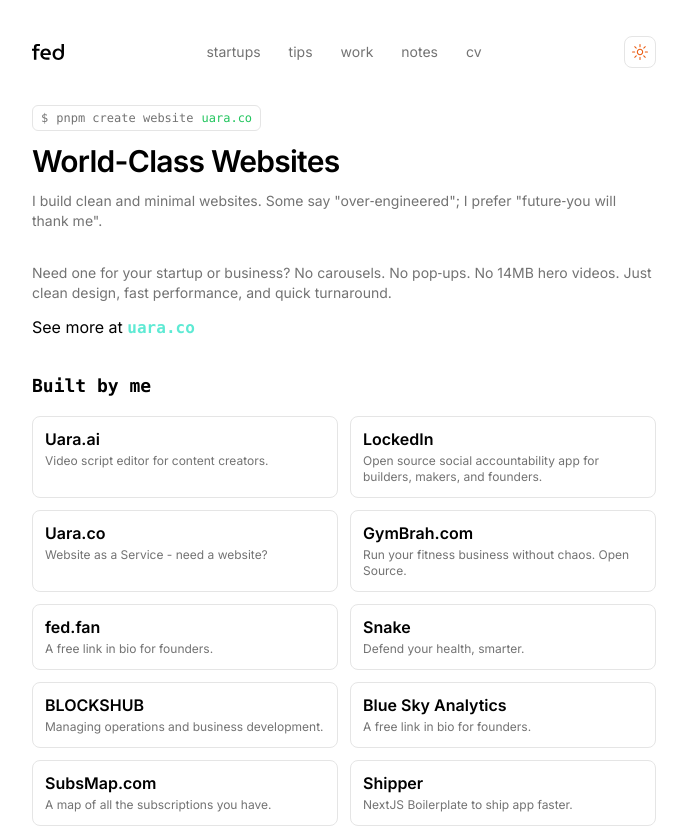
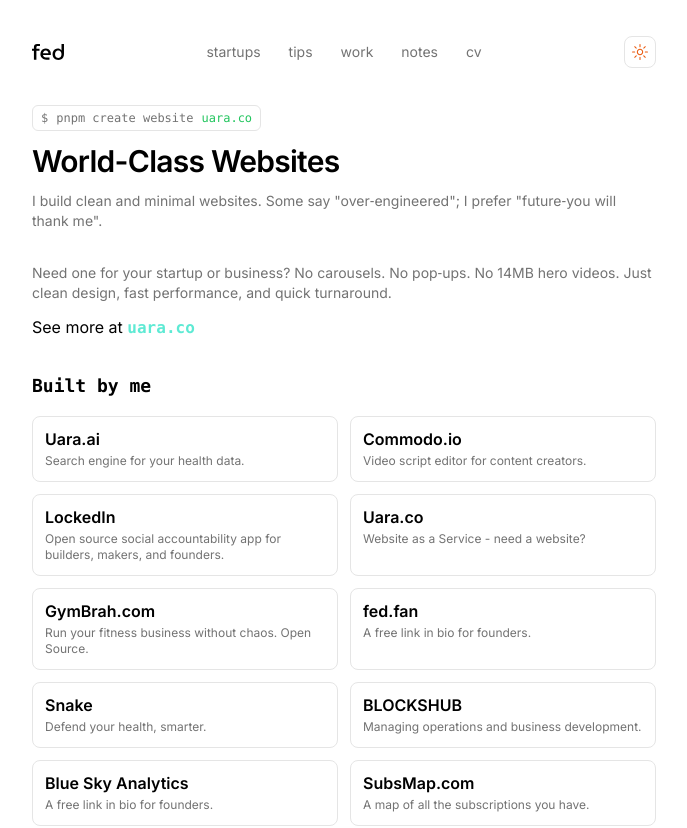
Before and after one commit to federicofanini/federicofan.com, a Next.js app: page /agency in a window 1280 px wide. Shown: the top 828 px of the page, without its empty margins (296-983 px from the left). Built offline with nearby package versions, Linux system fonts and the light colour scheme; a web font is replaced by a local one.

Commit message:
startup list

```diff
--- a/src/data/resume.tsx
+++ b/src/data/resume.tsx
@@ -92,7 +92,21 @@
       badges: [],
       location: "Remote",
       title: "Engineering & Founder",
-      logoUrl: "/uaraai.png",
+      logoUrl: "/uaraai.svg",
+      start: "2025",
+      end: "Present",
+      abandoned: false,
+      sale: false,
+      askingPrice: undefined,
+      description: "Search engine for your health data.",
+    },
+    {
+      company: "Commodo.io",
+      href: "https://commodo.io?via=federicofan.com",
+      badges: [],
+      location: "Remote",
+      title: "Engineering & Founder",
+      logoUrl: "/commodo.png",
       start: "2025",
       end: "Present",
       abandoned: false,
```
Also changed, not shown: public/commodo.png (renamed from public/uaraai.png).
